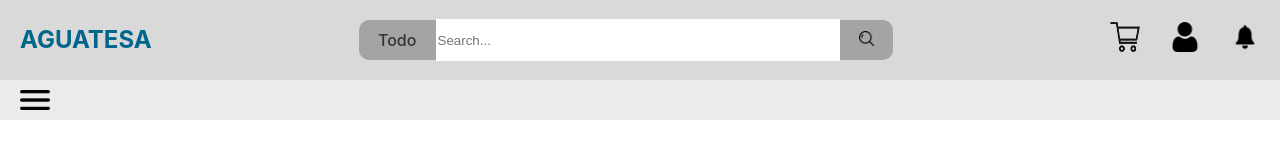
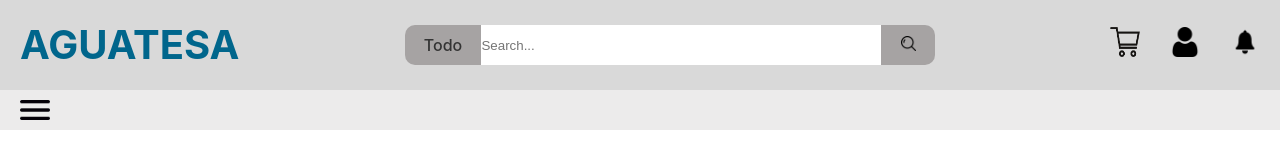
Before and after one commit to DiegoDuaS/AguaproFront, a React (Vite) app: page / in a window 1280 px wide. Shown: the top 160 px of the page. Built offline with nearby package versions, Linux system fonts and the light colour scheme.

Commit message:
fix: sizes

```diff
--- a/src/styles.css
+++ b/src/styles.css
@@ -5,7 +5,7 @@
   width: 100%;
   top: 0;
   left: 0;
-  height: 80px; /* Increase height to accommodate the new header structure */
+  height: 90px; /* Increase height to accommodate the new header structure */
   display: flex;
   justify-content: space-between;
   align-items: center;
@@ -14,7 +14,7 @@
 }
 
 .brand {
-  font-size: 1.5rem; /* Adjust font size as needed */
+  font-size: 2.5rem; /* Adjust font size as needed */
   font-weight: bold;
   color: #00668C;
 }
@@ -71,6 +71,9 @@
   width: 400px;
   border: none;
   height:40px;
+  padding: 0; /* Reset padding */
+  margin: 0; /* Reset margin */
+  box-sizing: border-box;
 }
 
 .search-btn {
@@ -93,7 +96,7 @@
 
 .fixed-section {
   background-color: #ECEBEB;
-  top: 80px; /* Adjust top position */
+  top: 90px; /* Adjust top position */
   position: fixed;
   width: 100%;
   height: 40px;
```
Also changed, not shown: 1 other file (tests, documents, lock files or other folders).
